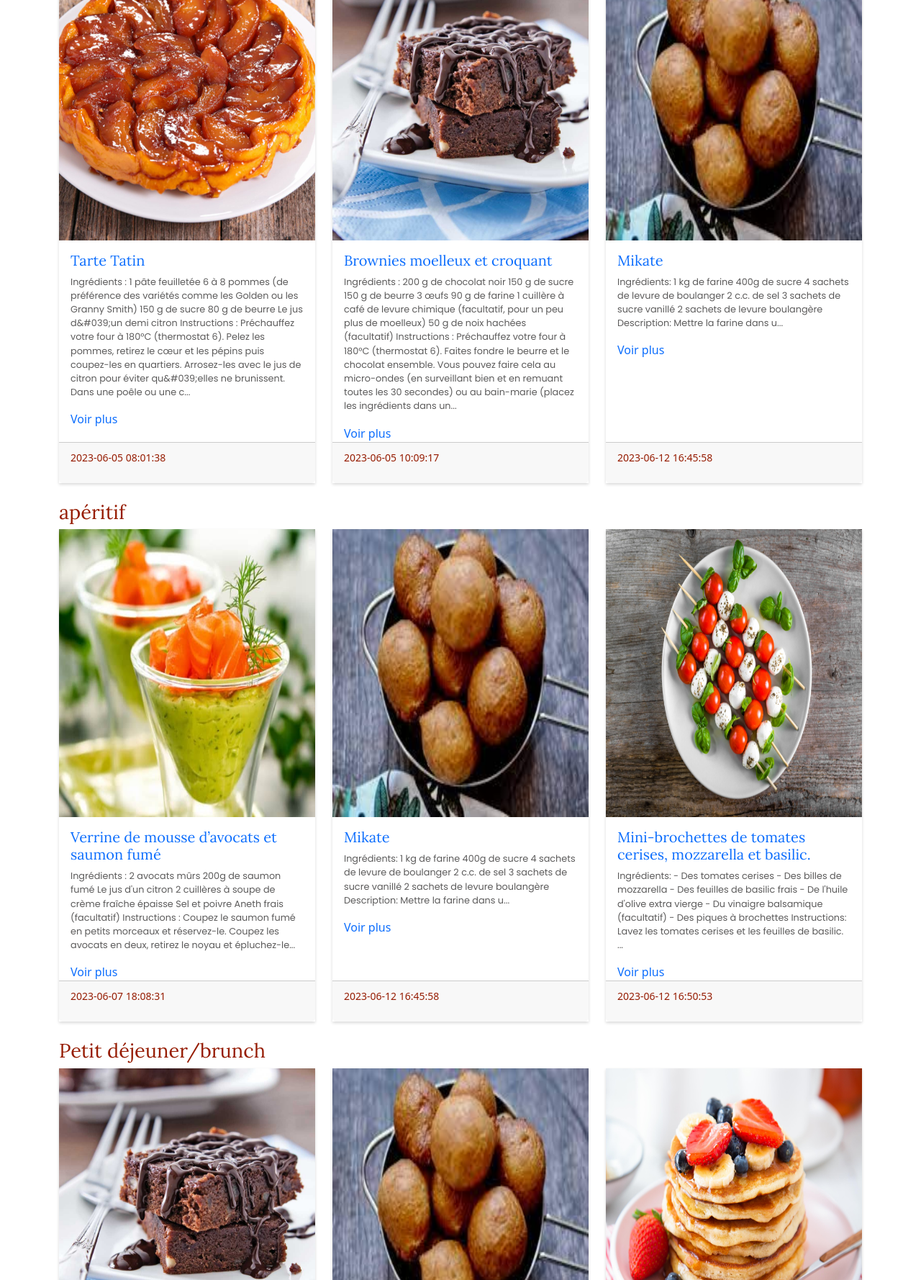
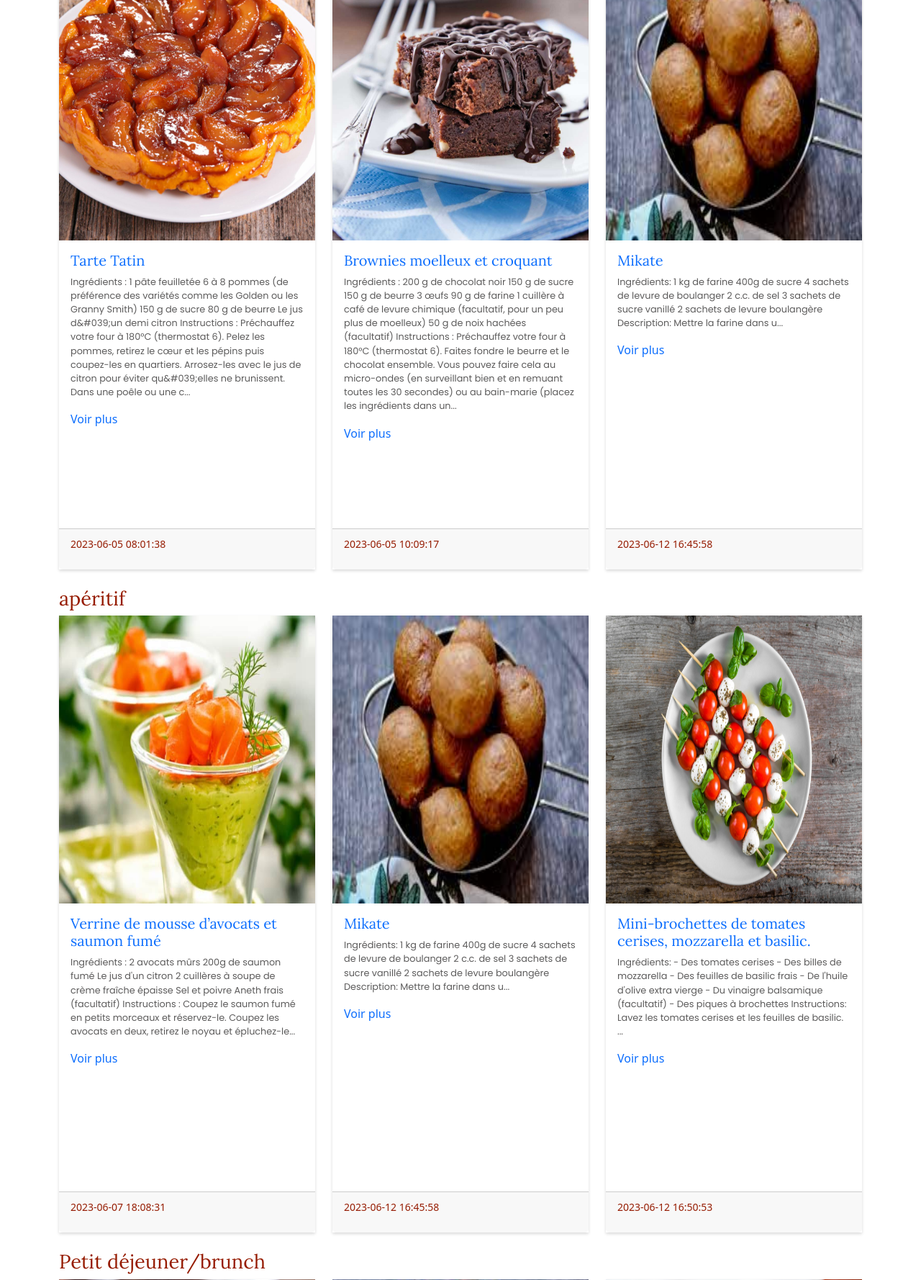
Before and after one commit to sunsand03/Le_coin_des_gourmets, a PHP site: page / in a window 1280 px wide. Shown: the part 875-2653 px from the top of the page at 72% size. Run offline with PHP 8.4, Linux system fonts and the light colour scheme; data comes from the database, SQL or seed files in the repository; tables that the repository leaves empty hold one stand-in row (values such as "Sample post").

Commit message:
Update style.css

```diff
--- a/assets/css/style.css
+++ b/assets/css/style.css
@@ -1,38 +1,40 @@
 /************* IMPORTS DE POLICES ****************/
-@import url('https://fonts.googleapis.com/css2?family=Lora:ital,wght@0,400;0,500;0,600;0,700;1,400;1,500;1,600;1,700&display=swap');
-@import url('https://fonts.googleapis.com/css2?family=Poppins:ital,wght@0,200;0,300;0,400;0,500;0,600;0,700;0,800;1,200;1,300;1,400;1,500;1,600;1,700;1,800&display=swap');
+@import url("https://fonts.googleapis.com/css2?family=Lora:ital,wght@0,400;0,500;0,600;0,700;1,400;1,500;1,600;1,700&display=swap");
+@import url("https://fonts.googleapis.com/css2?family=Poppins:ital,wght@0,200;0,300;0,400;0,500;0,600;0,700;0,800;1,200;1,300;1,400;1,500;1,600;1,700;1,800&display=swap");
 
 /************* VARIABLES CSS ****************/
 :root {
-    --primary    : #961C02;
-    --gris1      : #010101;
-    --gris2      : #5C5B5B;
-    --gris3      : #999897;
-    --blanc      : #FFFFFF;
-    --background : #F5F5F5;
+  --primary: #961c02;
+  --gris1: #010101;
+  --gris2: #5c5b5b;
+  --gris3: #999897;
+  --blanc: #ffffff;
+  --background: #f5f5f5;
 }
 
 /******************* TYPOGRAPHIE *****************/
 h1 {
-    font-family: 'Lora', Georgia, 'Times New Roman', Times, serif;
+  font-family: "Lora", Georgia, "Times New Roman", Times, serif;
   font-weight: 400;
   font-size: 3.25rem;
   color: var(--gris1);
 }
 
-h2, h3, .card-title {
-    font-family: 'Lora', Georgia, 'Times New Roman', Times, serif;
+h2,
+h3,
+.card-title {
+  font-family: "Lora", Georgia, "Times New Roman", Times, serif;
   font-weight: 400;
   font-size: 1.7rem;
   color: var(--primary);
 }
 
-p, ul {
+p{
   color: var(--gris2);
 }
 
 .text-primary {
-    color: var(--primary)!important;
+  color: var(--primary) !important;
 }
 
 /******************* COULEURS & EFFETS VISUELS *****************/
@@ -41,7 +43,7 @@ p, ul {
   background-color: var(--blanc);
 }
 .shadow {
-    box-shadow: 0 2px 4px rgba(0,0,0,.15)!important;
+  box-shadow: 0 2px 4px rgba(0, 0, 0, 0.15) !important;
 }
 .main {
   background-color: var(--background);
@@ -49,15 +51,14 @@ p, ul {
 
 /******************** NAVBAR **********************/
 
-
 .navbar-brand {
-    font-family: 'Lora', Georgia, 'Times New Roman', Times, serif;
+  font-family: "Lora", Georgia, "Times New Roman", Times, serif;
   font-weight: 400;
-    font-size: 1,125rem;
+  font-size: 1, 125rem;
 }
 
 .navbar-nav .nav-link {
-    font-family: 'Poppins', Verdana, Geneva, Tahoma, sans-serif;
+  font-family: "Poppins", Verdana, Geneva, Tahoma, sans-serif;
   font-weight: 400;
   font-size: 1rem;
 }
@@ -73,7 +74,6 @@ p, ul {
   background-color: #b37708; /* Ceci est le code hexadécimal pour la couleur orange */
 }
 
-
 /******************** CARDS ********************/
 .card {
   border: none;
@@ -81,9 +81,8 @@ p, ul {
   height: 600px;
 }
 
-
 .card .card-title {
-    font-family: 'Lora', Georgia, 'Times New Roman', Times, serif;
+  font-family: "Lora", Georgia, "Times New Roman", Times, serif;
   font-weight: 400;
   font-size: 1.25rem;
   color: var(--primary);
@@ -91,17 +90,17 @@ p, ul {
 }
 .card .card-body {
   padding-bottom: 0;
+  height: 400px;
 }
 
-.card-body a{
+.card-body a {
   text-decoration: none;
 }
 
-
 .card p {
-    font-family: 'Poppins', Verdana, Geneva, Tahoma, sans-serif;
+  font-family: "Poppins", Verdana, Geneva, Tahoma, sans-serif;
   font-weight: 400;
-    font-size: .8rem;
+  font-size: 0.8rem;
   color: var(--gris2);
 }
 
@@ -117,17 +116,22 @@ p, ul {
 }
 
 /****** CARDS SM *****/
-.card .card-xl{
-    font-size: .8rem;
+.card .card-xl {
+  font-size: 0.8rem;
   color: var(--gris2);
   line-height: 2rem;
 }
 .card.card-sm h5 {
-    font-size: 0,6rem;
+  font-size: 0, 6rem;
 }
 .card.card-sm .card-title {
-    font-size: .9rem;
+  font-size: 0.9rem;
 }
 .card.card-sm p {
-    font-size: .6rem;
+  font-size: 0.6rem;
 }
+
+.custom-image {
+    max-width: 400px; /* Largeur maximale de 400px */
+    height: auto;    /* Hauteur automatique pour maintenir les proportions */
+}
```
Lines whose indentation alone changed are shown as unchanged.
